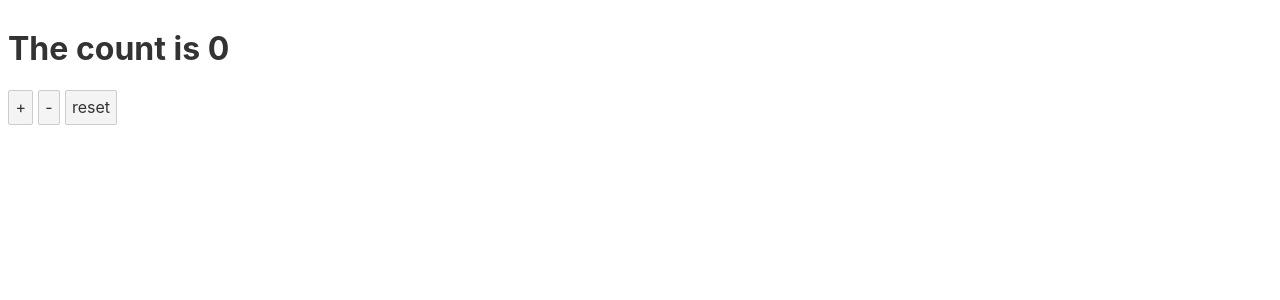
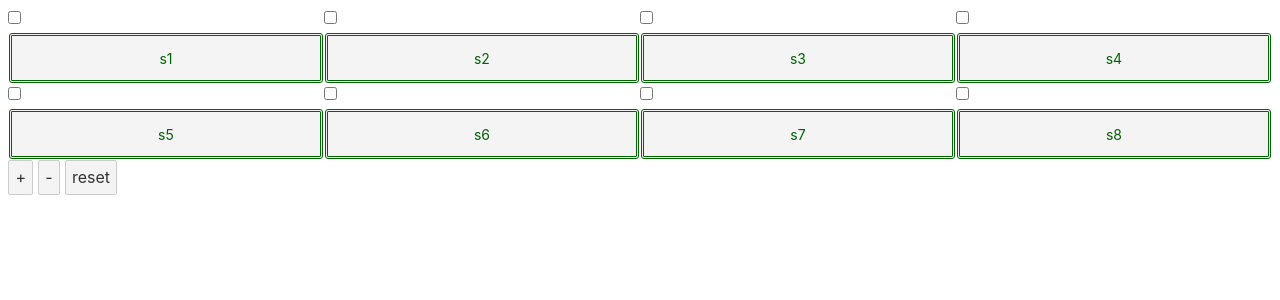
Before and after one commit to thebells1111/svelte-store, a Svelte app: page / in a window 1280 px wide. Shown: the top 300 px of the page. Built offline with nearby package versions, Linux system fonts and the light colour scheme.

Commit message:
adding station select buttons

```diff
--- a/src/App.svelte
+++ b/src/App.svelte
@@ -1,8 +1,11 @@
 <script>
-  import { count } from "./stores.js";
+  import { state } from "./stores.js";
+  import SelectStation from "./SelectStation.svelte";
+
+  let names = $state.stationNames
 </script>
+<SelectStation />
 
-<h1>The count is {$count.n}</h1>
-<button on:click="{count.increment}">+</button>
-<button on:click="{count.decrement}">-</button>
-<button on:click="{count.reset}">reset</button>
+<button on:click="{state.increment}">+</button>
+<button on:click="{state.decrement}">-</button>
+<button on:click="{state.reset}">reset</button>
--- /dev/null
+++ b/src/Button.svelte
@@ -0,0 +1,28 @@
+<script>
+
+export let name = 'button'
+
+</script>
+
+
+<style>
+	button {
+		display: flex;
+		width: calc(100% - .15em);
+		align-items: center;
+		justify-content: center;
+		height: 50px;
+		margin: 1px;
+		cursor: pointer;
+		user-select: none;
+		text-overflow: clip;
+		border-radius: 3px;
+		font-size: 14px;
+		border: 3px double;
+	}
+</style>
+
+
+
+
+<button>{name}</button>
--- /dev/null
+++ b/src/SelectStation.svelte
@@ -0,0 +1,49 @@
+<script>
+ import { state } from "./stores.js";
+import Button from "./Button.svelte";
+
+const stationNames = $state.stationNames
+
+$: names = Object.keys(stationNames)
+
+export let selectedStations = [];
+
+function selectStations(e) {
+    console.log('clicked')
+    console.log(selectedStations)
+  }
+</script>
+
+
+<style>
+div{
+  display: grid;
+  grid-template-columns: 1fr 1fr 1fr 1fr;
+}
+
+label>input[type="checkbox"] {
+
+  }
+
+label :global(button) {
+  color: darkgreen;
+  border-color: darkgreen;
+}
+</style>
+
+
+
+
+<div>
+  {#each names as stationName, i}
+      <label key={`station${i + 1}`}>
+        <input
+          type="checkbox"
+          value={stationName}
+          bind:group={selectedStations}
+          on:click={e => selectStations(e)}
+        />
+        <Button name={stationNames[stationName]} on:click={e => selectStations(e)} />
+      </label>
+  {/each}
+</div>
--- a/src/stores.js
+++ b/src/stores.js
@@ -1,24 +1,54 @@
 import { writable } from "svelte/store";
 
-function createCount() {
-  const { subscribe, set, update } = writable({ n: 0 });
+const blankProgram = {
+  selectedStations: [],
+  dailyStart: 21600000,
+  dailyStop: 64800000,
+  dateStart: new Date(new Date().toLocaleDateString()).getTime(),
+  dateInterval: 86400000,
+  timerOn: 0,
+  timerOff: 0,
+  timerDuration: 0,
+  timerInterval: 0,
+  type: "interval",
+  DOW: []
+};
+
+const stationNames = {
+  s1: "s1",
+  s2: "s2",
+  s3: "s3",
+  s4: "s4",
+  s5: "s5",
+  s6: "s6",
+  s7: "s7",
+  s8: "s8"
+};
+
+const initialState= {
+programs: [blankProgram],
+programIndex: 0,
+stationNames: stationNames,
+currentProgram: blankProgram,
+}
+
+function currentState() {
+  const { subscribe, set, update } = writable(initialState);
 
   return {
     subscribe,
     increment: () =>
-      update(n => {
-        let x = { ...n };
-        x.n++;
-        return x;
+      update(program => {
+        program.n++;
+        return program;
       }),
     decrement: () =>
-      update(n => {
-        let x = { ...n };
-        x.n--;
-        return x;
+      update(program => {
+        program.n--;
+        return program;
       }),
     reset: () => set({ n: 0 })
   };
 }
 
-export const count = createCount();
+export const state = currentState();
```
